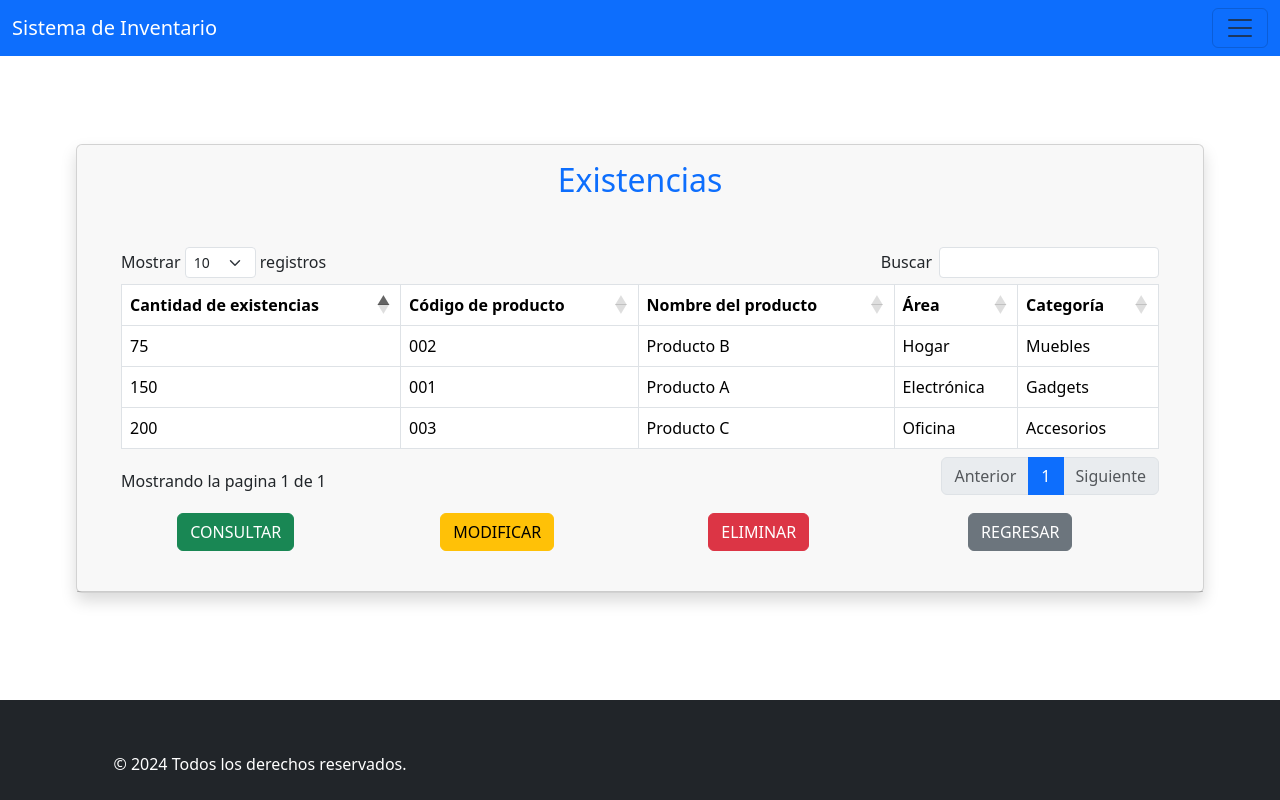
After one commit to rijalss/Proyecto-universidad, a PHP site: template views/existencia.php in a window 1280 px wide. The commit adds this page. Run offline with PHP 8.4, Linux system fonts and the light colour scheme; the template is opened without the code that fills it, so the values that code supplies are empty; some libraries are stand-ins or nearby versions.

Commit message:
Clientes y Existencias (Creo que le faltan cosas a la tabla Existencia)

```diff
--- a/public/commun/menu.php
+++ b/public/commun/menu.php
@@ -29,6 +29,12 @@
             <li class="nav-item">
                 <a class="nav-link" href="?pagina=salida">Salida</a>
             </li>
+            <li class="nav-item">
+                <a class="nav-link" href="?pagina=cliente">Cliente</a>
+            </li>
+            <li class="nav-item">
+                <a class="nav-link" href="?pagina=existencia">Existencia</a>
+            </li>
             <li class="nav-item dropdown">
                 <a class="nav-link dropdown-toggle" href="#" role="button" data-bs-toggle="dropdown" aria-expanded="false">
                 Dropdown
--- /dev/null
+++ b/public/js/datatable.js
@@ -0,0 +1,16 @@
+//new DataTable('#example');
+
+// //new DataTable('.data-table');
+new DataTable('#exampl',{
+    language: {
+        info: 'Mostrando la pagina _PAGE_ de _PAGES_',
+        infoEmpty: 'No hay registros disponibles',
+        infoFiltered: '(filtrado de _MAX_ registros totales)',
+        lengthMenu: 'Mostrar  _MENU_ registros',
+        zeroRecords: 'nada encontrado, disculpa',
+        search: 'Buscar',
+        paginate:{
+            next: 'Siguiente',
+            previous:'Anterior'
+    }}
+});
--- /dev/null
+++ b/views/existencia.php
@@ -0,0 +1,114 @@
+<!DOCTYPE html>
+<html lang="en">
+
+<head>
+    <meta charset="UTF-8">
+    <meta name="viewport" content="width=device-width, initial-scale=1.0">
+    <title>Existencias</title>
+    <link href="https://cdn.lineicons.com/4.0/lineicons.css" rel="stylesheet" />
+	    <link rel="stylesheet" href="https://cdn.datatables.net/1.13.6/css/dataTables.bootstrap5.min.css">
+    <link rel="stylesheet" href="public/bootstrap/css/bootstrap.min.css">
+    <link rel="stylesheet" href="public/bootstrap/css/style.css">
+</head>
+
+<body>
+    <!-- Header -->
+    <?php require_once("public/commun/menu.php"); ?>
+    <!-- Header -->
+    <br>
+    <br>
+    <br>
+    <br>
+			<div class="container-center m-5">
+				<div class="container-fluid">
+
+					<div class="card shadow mb-4">
+						<div class="card-header py-3">
+							<h6 class="container text-center h2 text-primary">Existencias</h6>
+							<br>
+							<form method="post">
+								<div class="container">
+									<div class="card-body">
+										<div class="table-responsive">
+											<table  id="exampl" class="table table-bordered" id="dataTable" width="100%" cellspacing="0">
+																<thead>
+																	<tr>
+																		<th scope="col">Cantidad de existencias</th>
+																		<th scope="col">Código de producto</th>
+																		<th scope="col">Nombre del producto</th>
+																		<th scope="col">Área</th>
+																		<th scope="col">Categoría</th>
+																	</tr>
+																</thead>
+
+																<tbody>
+																	<tr>
+																		<td>150</td>
+																		<td>001</td>
+																		<td>Producto A</td>
+																		<td>Electrónica</td>
+																		<td>Gadgets</td>
+																	</tr>
+																	<tr>
+																		<td>75</td>
+																		<td>002</td>
+																		<td>Producto B</td>
+																		<td>Hogar</td>
+																		<td>Muebles</td>
+																	</tr>
+																	<tr>
+																		<td>200</td>
+																		<td>003</td>
+																		<td>Producto C</td>
+																		<td>Oficina</td>
+																		<td>Accesorios</td>
+																	</tr>
+																</tbody>
+											</table>
+
+
+
+
+										</div>
+									</div>
+
+									<!-- Botonera para cumplir acciones -->
+
+										<div class="row container text-center">
+
+											<div class="col mb-4">
+												<button type="button" class="btn btn-success" id="consultar" data-toggle="modal" data-target="#modal1" name="consultar">CONSULTAR</button>
+											</div>
+											<div class="col mb-4">
+												<button type="button" class="btn btn-warning" id="modificar" name="modificar">MODIFICAR</button>
+											</div>
+											<div class="col mb-4">
+												<button type="button" class="btn btn-danger" id="eliminar" name="eliminar">ELIMINAR</button>
+											</div>
+											<div class="col mb-4">
+												<a href="." class="btn btn-secondary">REGRESAR</a>
+											</div>
+										</div>
+								</div>
+							</form>
+						</div>
+					</div>
+				</div>
+		</div>
+	<div>
+    <!-- Footer -->
+    <?php require_once("public/commun/footer.php"); ?>
+    <!-- Footer -->
+    </div> <!-- fin de container -->
+
+    <!-- Scripts -->
+    <script src="public/bootstrap/js/sidebar.js"></script>
+    <script src="public/bootstrap/js/bootstrap.bundle.min.js"></script>
+	<script src="https://code.jquery.com/jquery-3.7.0.js"></script>
+	<script src="https://cdn.datatables.net/1.13.6/js/jquery.dataTables.min.js"></script>
+    <script src="https://cdn.datatables.net/1.13.6/js/dataTables.bootstrap5.min.js"></script>
+	<script src="public/js/datatable.js"></script>
+    <!-- Scripts -->
+</body>
+
+</html>
```
Also changed, not shown: controller/cliente.php (added, +7 -0 lines), controller/existencia.php (added, +7 -0 lines), views/cliente.php (added, +96 -0 lines), views/principal.php (+14 -6 lines), public/img/backpack.svg (added), public/img/bookmarks.svg (added), public/img/cart2.svg (added), public/img/people.svg (added).
